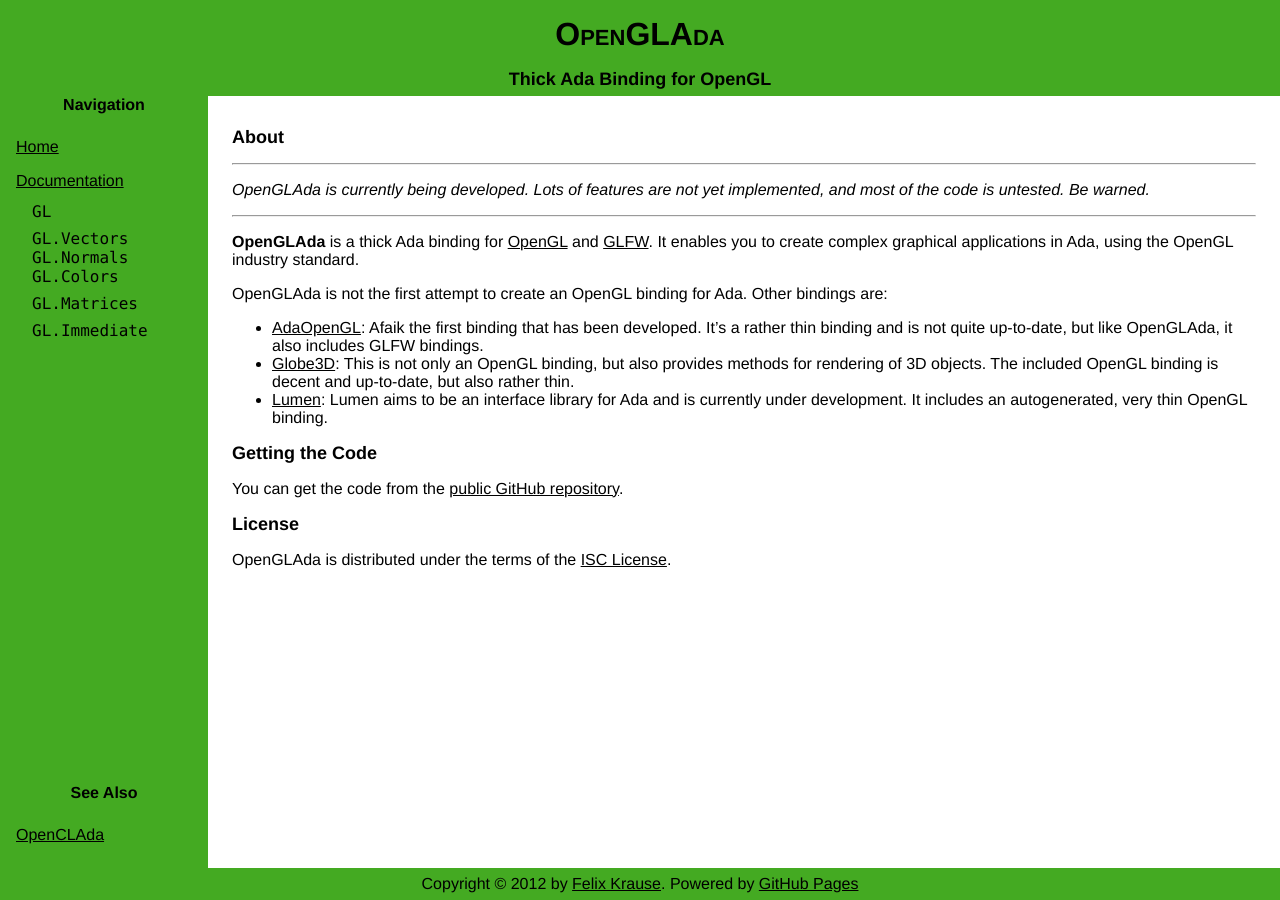
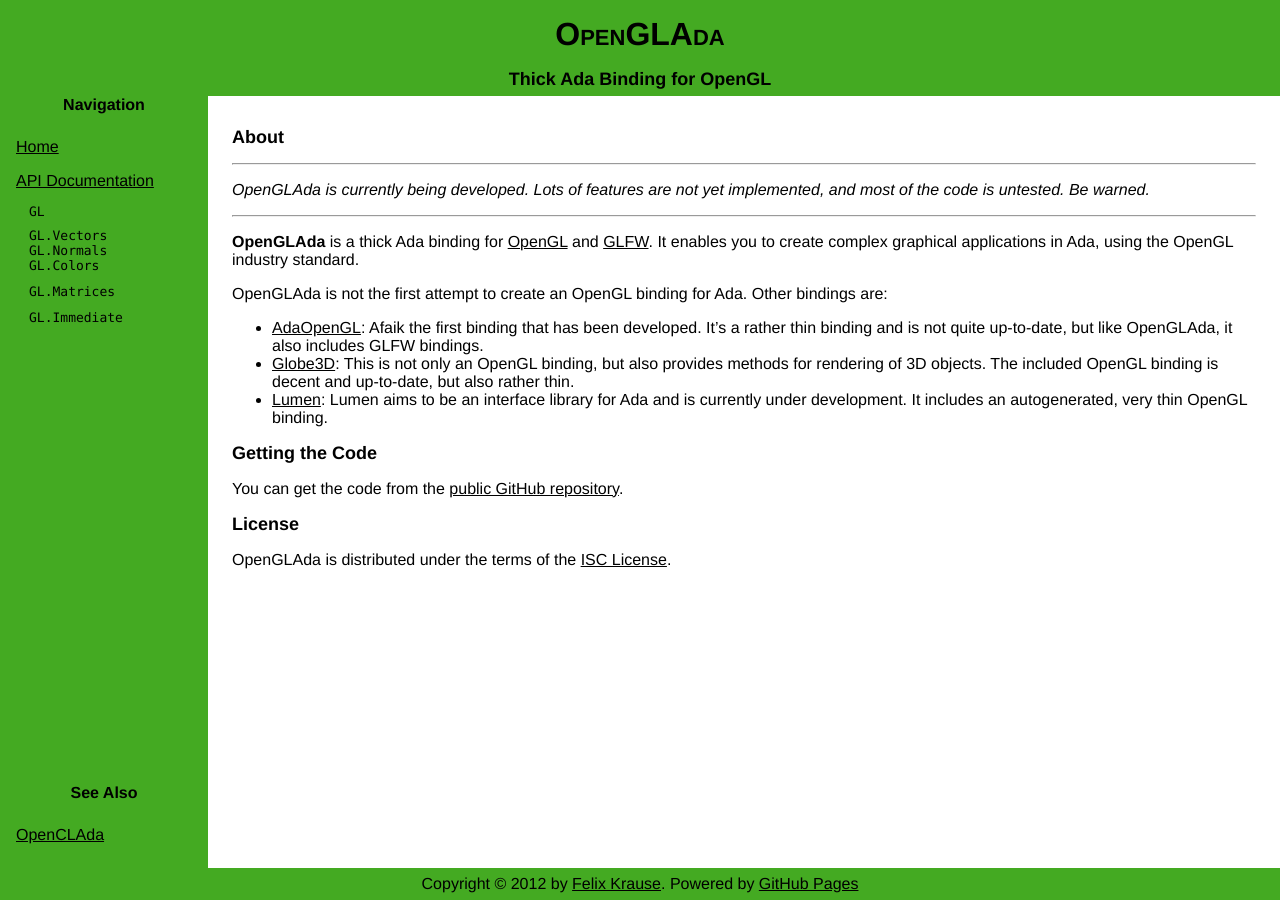
Before and after one commit to flyx/OpenGLAda, a Jekyll site: the page built from index.md, in a window 1280 px wide. Built offline with Jekyll 4.4.1, drawn with Linux system fonts in a browser that asks for light colours.

Commit message:
still working on nav

```diff
--- a/_layouts/default.html
+++ b/_layouts/default.html
@@ -18,7 +18,7 @@
 			<h3>Navigation</h3>
 			<ul>
 				<li><a href="/OpenGLAda/" {% if page.url == '/index.html'%} class="active" {% endif %}>Home</a></li>
-				<li><a href="/OpenGLAda/doc/" {% if page.url == '/doc/index.html' %} class="active" {% endif %}>Documentation</a></li>
+				<li><a href="/OpenGLAda/doc/" {% if page.url == '/doc/index.html' %} class="active" {% endif %}>API Documentation</a></li>
 				<li class="api"><a href="/OpenGLAda/doc/GL.html" {% if page.url == '/doc/GL.html' %} class="active" {% endif %}><span>GL</span></a></li>
 				<li class="api"><a href="/OpenGLAda/doc/VectorTypes.html" {% if page.url == '/doc/VectorTypes.html' %} class="active" {% endif %}><span>GL.Vectors<br />GL.Normals<br />GL.Colors</span></a></li>
 				<li class="api"><a href="/OpenGLAda/doc/GL.Matrices.html" {% if page.url == '/doc/GL.Matrices.html' %} class="active" {% endif %}><span>GL.Matrices</span></a></li>
--- a/css/main.css
+++ b/css/main.css
@@ -119,6 +119,7 @@
 body > nav ul > li.api > a > span {
 	display: inline-block;
 	font-family: Menlo,Courier,monospace;
+	font-size: small;
 	padding: 0;
 	margin-left: 1em;
 }
```
